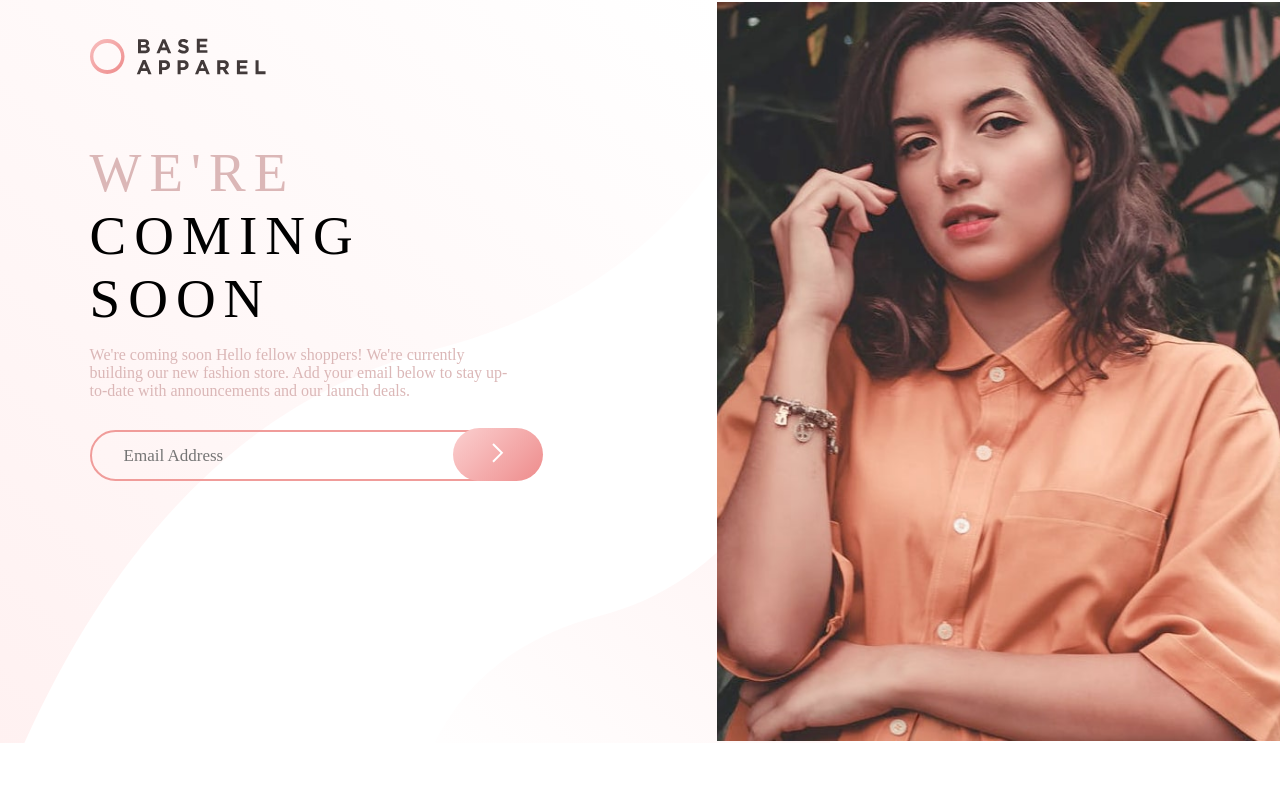
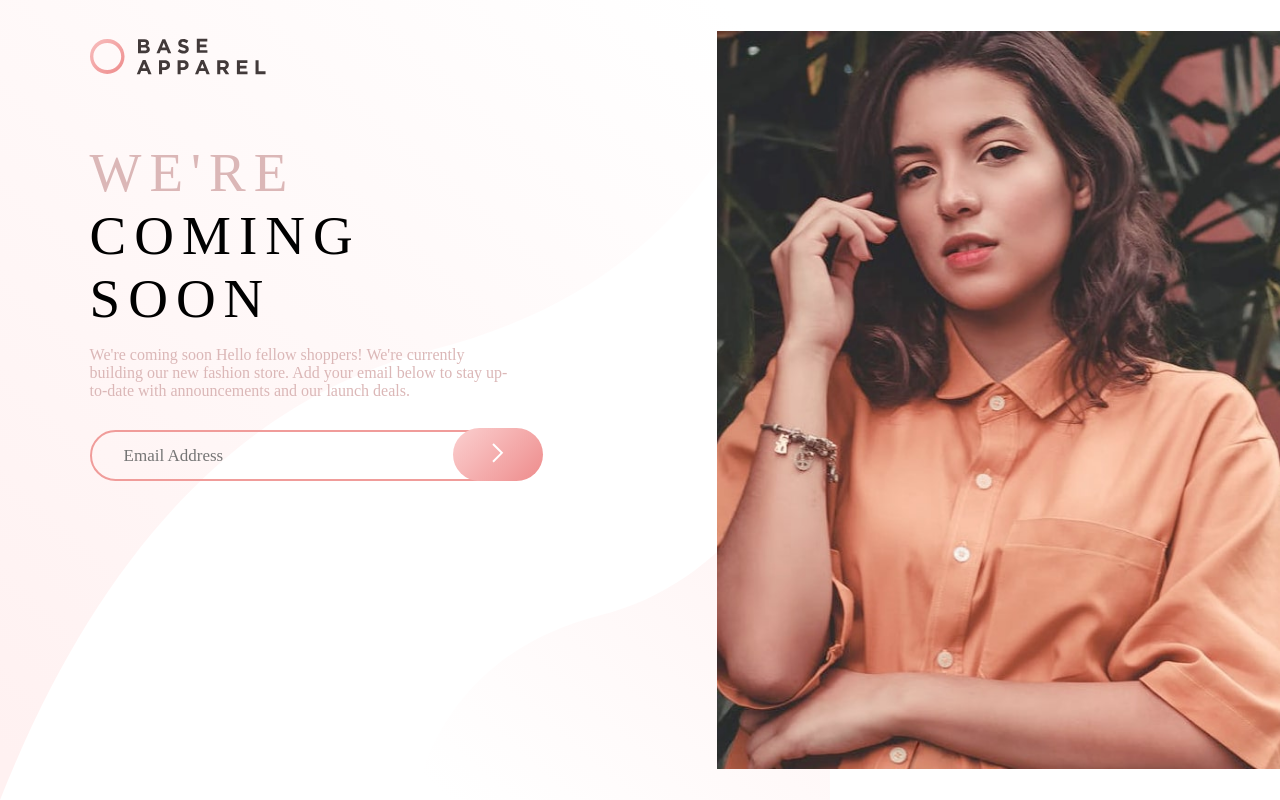
Before and after one commit to quervolvh/learning, a PHP site: page / in a window 1280 px wide. Run offline with PHP 8.4, Linux system fonts and the light colour scheme.

Commit message:
Add files via upload

```diff
--- a/index.css
+++ b/index.css
@@ -62,15 +62,17 @@
 	}
 
 }
-
 body{
-	margin: 0px;
+	height: 100vh;
+	padding: 0;
+	margin: 0;
 }
 #core{
 	flex-wrap: wrap;
 	background: url(images/bg-pattern-desktop.svg);
 	display: flex;
 	background-repeat: no-repeat;
+	height: 100%;
 }
 #sub1{
 	width: 49%;
@@ -81,11 +83,13 @@ body{
 	width: 44%;
     background-repeat: no-repeat;
 }
-img{
-	object-fit: contain;
-	height: 100%;
-	width: 100%;
-	background-size: contain;
+#image{
+	background-image: url(images/hero-desktop.jpg);
+    background-size: contain;
+    height: 100%;
+    background-position: right;
+    width: 100%;
+    background-repeat: no-repeat;
 }
 #title_text{
 	background: url(images/logo.svg);
--- a/index.html
+++ b/index.html
@@ -2,6 +2,7 @@
 <html>
 <head>
 	<title> Zero </title>
+	<link rel="shortcut icon" href="assets/images/favicon.ico">
 	<link rel="stylesheet" type="text/css" href="index.css">
 	<meta name="viewport" content="width=device-width, initial-scale=1.0">
 </head>
@@ -29,7 +30,7 @@
 			</div>
 		</div>
 		<div id='sub2'>
-			<img src='images/hero-desktop.jpg'>
+			<div id='image'></div>
 		</div>
 	</div>
 </body>
```
